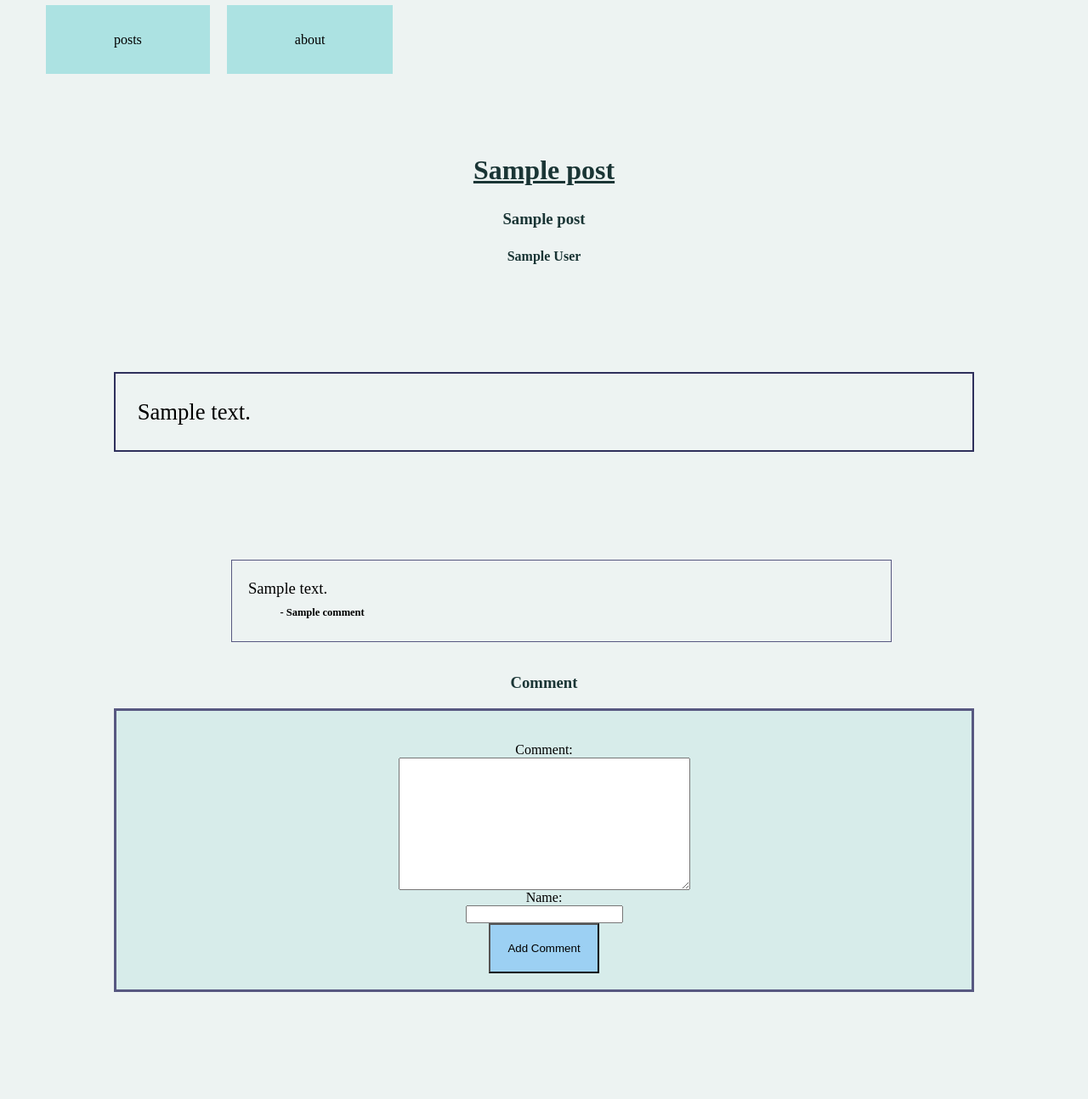
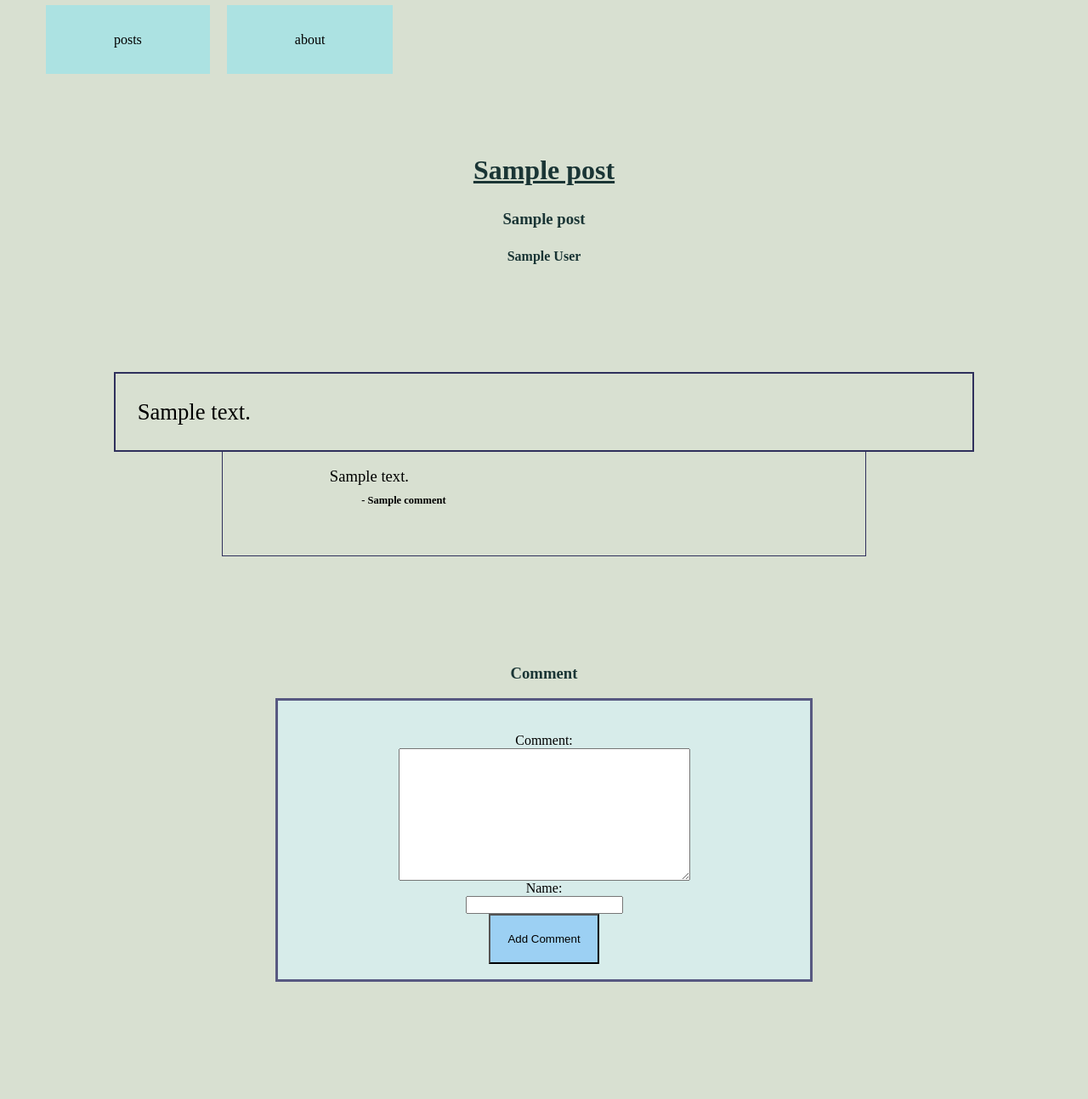
Before and after one commit to kydy11/djangoProject, a Django app: template src/templates/post.html in a window 1280 px wide. Shown: the whole page at 85% size. After the commit the page ends 1156 px from the top, so only its background shows below. Run offline with Django 3.2, Linux system fonts and the light colour scheme; tables that the repository leaves empty hold one stand-in row (values such as "Sample post"); the template is opened without the code that fills it: values that come from a table or form of the project are taken from there, most other values are stand-ins (such as "Sample title", 1, 10 or a date in 2020); parts of the project's set-up code (start-up, migrations or seed data) failed here and were passed over.

Commit message:
finished?

```diff
--- a/src/scss/main.scss
+++ b/src/scss/main.scss
@@ -4,9 +4,16 @@ h1, h2, h3, h4{
     margin-top: 1.5em;
 }
 body{
-    background-color: rgb(237, 243, 242);
+    background-color: rgb(216, 224, 209);
 }
 .comments{
+    border-style: solid;
+    border-width: .1em;
+    border-top-width: 0;
+    border-color: rgb(47, 48, 92);
+    margin: 20%;
+    margin-top:0;
+    margin-bottom: 0;
     li{
         list-style: none;
         margin: 10%;
@@ -15,9 +22,7 @@ body{
         font-size: 20pt;
         line-height: 1.5em;
         padding: 2%;
-        border-style: solid;
-        border-width: .1em;
-        border-color: rgb(47, 48, 92);
+
 
         margin-bottom: 2em;
         font-size: 14pt;
@@ -32,6 +37,7 @@ body{
 p{
     margin: 10%;
     margin-top: 0;
+    margin-bottom: 0;
     font-size: 20pt;
     line-height: 1.5em;
     padding: 2%;
@@ -52,10 +58,6 @@ form{
     display: flex;
     align-items: center;
     flex-direction: column;
-    // textarea{
-    //     width: 75%;
-    //     height: 50%;
-    // }
     label{
         text-align: center;
         font-size: 12pt;
@@ -102,6 +104,10 @@ h3{
 li{
     a{
         color: black;
-        // text-decoration: none;
     }
 }
+#div-add{
+    margin: 25%;
+    margin-top: 10%;
+    margin-bottom: 5%;
+}
--- a/src/static/main.css
+++ b/src/static/main.css
@@ -1 +1 @@
-h1,h2,h3,h4{color:#1a3535;text-align:center;margin-top:1.5em}body{background-color:#edf3f2}.comments li{list-style:none;margin:10%;margin-top:0;margin-left:10%;font-size:20pt;line-height:1.5em;padding:2%;border-style:solid;border-width:.1em;border-color:#2f305c;margin-bottom:2em;font-size:14pt;border-color:#575881}.comments li h6{margin:3em;margin-bottom:0;margin-top:0}p{margin:10%;margin-top:0;font-size:20pt;line-height:1.5em;padding:2%;border-style:solid;border-width:.1em;border-color:#2f305c}div{margin:10%}div p{margin-bottom:2em;font-size:14pt;border-color:#575881}form{display:flex;align-items:center;flex-direction:column;border-style:solid;background-color:#d7ecea;padding:2em;padding-bottom:1em;border-color:#575881;font-size:14pt}form label{text-align:center;font-size:12pt}form button{padding:1.5em;background-color:#9cd0f3}nav{margin:3%}nav a{padding:5em;background-color:#ace2e2;text-decoration:none;color:black;text-align:center;padding-bottom:2em;padding-top:2em;margin:.5em}h3{text-align:center}#form_input{display:flex;flex-direction:column}.errorlist{text-align:center;color:red}li a{color:black}
+h1,h2,h3,h4{color:#1a3535;text-align:center;margin-top:1.5em}body{background-color:#d8e0d1}.comments{border-style:solid;border-width:.1em;border-top-width:0;border-color:#2f305c;margin:20%;margin-top:0;margin-bottom:0}.comments li{list-style:none;margin:10%;margin-top:0;margin-left:10%;font-size:20pt;line-height:1.5em;padding:2%;margin-bottom:2em;font-size:14pt;border-color:#575881}.comments li h6{margin:3em;margin-bottom:0;margin-top:0}p{margin:10%;margin-top:0;margin-bottom:0;font-size:20pt;line-height:1.5em;padding:2%;border-style:solid;border-width:.1em;border-color:#2f305c}div{margin:10%}div p{margin-bottom:2em;font-size:14pt;border-color:#575881}form{display:flex;align-items:center;flex-direction:column;border-style:solid;background-color:#d7ecea;padding:2em;padding-bottom:1em;border-color:#575881;font-size:14pt}form label{text-align:center;font-size:12pt}form button{padding:1.5em;background-color:#9cd0f3}nav{margin:3%}nav a{padding:5em;background-color:#ace2e2;text-decoration:none;color:black;text-align:center;padding-bottom:2em;padding-top:2em;margin:.5em}h3{text-align:center}#form_input{display:flex;flex-direction:column}.errorlist{text-align:center;color:red}li a{color:black}#div-add{margin:25%;margin-top:10%;margin-bottom:5%}
--- a/src/templates/post.html
+++ b/src/templates/post.html
@@ -23,12 +23,13 @@
         </h4>
     </div>
     <p> {{post.text}} </p>
-    <div>
-        <ul class="comments">
-            {% for comment in comments %}
-                <li>{{comment.comment}} <h6>- {{comment.name}}</h6> </li>
-            {% endfor %}
-        </ul>
+
+    <ul class="comments">
+        {% for comment in comments %}
+            <li>{{comment.comment}} <h6>- {{comment.name}}</h6> </li>
+        {% endfor %}
+    </ul>
+    <div id="div-add">
         <h3>
             Comment
         </h3>
```
